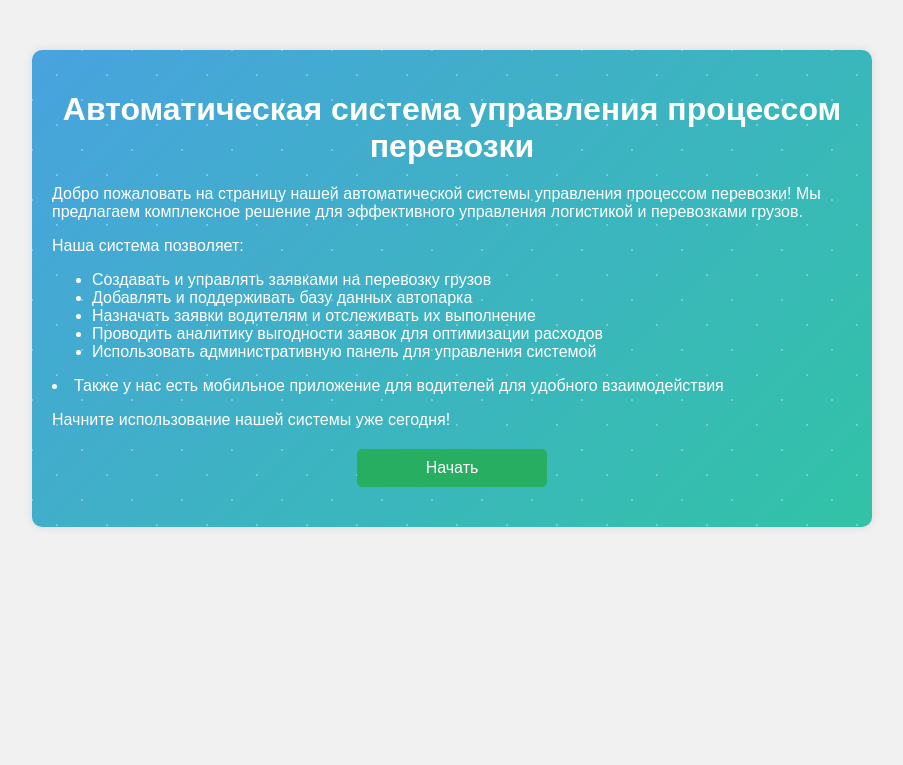
After one commit to pressf1om/north_star, a Flask app: page /about in a window 1280 px wide. The commit adds this page. Shown: the top 765 px of the page, without its empty margins (188-1091 px from the left). Run offline with Flask 3, Linux system fonts and the light colour scheme.

Commit message:
Добавлена страница "about", добавлены ссылки на необходимые источники

```diff
--- a/server.py
+++ b/server.py
@@ -709,6 +709,12 @@ def current_applications():
         return 'у вас недостаточно прав'
 
 
+# about
+@app.route('/about', methods=['GET', 'POST'])
+def about():
+    return render_template("about.html")
+
+
 # преобразование объекта бд в словарь
 def sqlalchemy_to_dict(obj):
     try:
--- /dev/null
+++ b/templates/about.html
@@ -0,0 +1,103 @@
+<!DOCTYPE html>
+<html lang="en">
+<head>
+    <meta charset="UTF-8">
+    <meta name="viewport" content="width=device-width, initial-scale=1.0">
+    <title>АСУПП</title>
+    <style>
+        body {
+            font-family: Arial, sans-serif;
+            margin: 0;
+            padding: 0;
+            background-color: #f1f1f1;
+        }
+
+        .container {
+            max-width: 800px;
+            margin: 50px auto;
+            padding: 20px;
+            border-radius: 10px;
+            box-shadow: 0 0 10px rgba(0, 0, 0, 0.1);
+            background: linear-gradient(135deg, #3498db, #1abc9c); /* Градиентный фон */
+            color: #fff;
+            position: relative; /* Для абсолютного позиционирования */
+            overflow: hidden; /* Скрыть элементы, выходящие за пределы контейнера */
+        }
+
+        h1 {
+            text-align: center;
+            margin-bottom: 20px;
+        }
+
+        .pattern {
+            position: absolute;
+            top: 0;
+            left: 0;
+            width: 100%;
+            height: 100%;
+            background-image: radial-gradient(circle, #ffffff 1px, transparent 1px),
+                              radial-gradient(circle, #ffffff 1px, transparent 1px);
+            background-position: 0 0, 25px 25px; /* Сдвиги радиальных градиентов */
+            background-size: 50px 50px; /* Размер радиальных градиентов */
+            opacity: 0.3; /* Прозрачность */
+            pointer-events: none; /* Игнорировать события мыши */
+        }
+
+        .background-shape {
+            position: absolute;
+            top: 50%;
+            left: 50%;
+            transform: translate(-50%, -50%);
+            width: 200%;
+            height: 200%;
+            background: #fff; /* Цвет фигуры */
+            border-radius: 50%; /* Круглая форма */
+            z-index: 0; /* Задний план */
+            opacity: 0.1; /* Прозрачность */
+        }
+
+        .content {
+            position: relative; /* Относительное позиционирование для контента */
+            z-index: 1; /* На передний план */
+        }
+
+        .start-button {
+            display: block;
+            width: 150px;
+            margin: 20px auto;
+            padding: 10px 20px;
+            background-color: #27ae60; /* Зеленый */
+            color: #fff;
+            text-align: center;
+            text-decoration: none;
+            border-radius: 5px;
+            transition: background-color 0.3s ease;
+        }
+
+        .start-button:hover {
+            background-color: #2ecc71; /* Темно-зеленый при наведении */
+        }
+    </style>
+</head>
+<body>
+    <div class="container">
+        <h1>Автоматическая система управления процессом перевозки</h1>
+        <div class="pattern"></div>
+        <div class="background-shape"></div>
+        <div class="content">
+            <p>Добро пожаловать на страницу нашей автоматической системы управления процессом перевозки! Мы предлагаем комплексное решение для эффективного управления логистикой и перевозками грузов.</p>
+            <p>Наша система позволяет:</p>
+            <ul>
+                <li>Создавать и управлять заявками на перевозку грузов</li>
+                <li>Добавлять и поддерживать базу данных автопарка</li>
+                <li>Назначать заявки водителям и отслеживать их выполнение</li>
+                <li>Проводить аналитику выгодности заявок для оптимизации расходов</li>
+                <li>Использовать административную панель для управления системой</li>
+            </ul>
+            <li>Также у нас есть мобильное приложение для водителей для удобного взаимодействия</li>
+            <p>Начните использование нашей системы уже сегодня!</p>
+            <a href="/" class="start-button">Начать</a>
+        </div>
+    </div>
+</body>
+</html>
```
Also changed, not shown: templates/analytics_add_data.html (+6 -3 lines).
